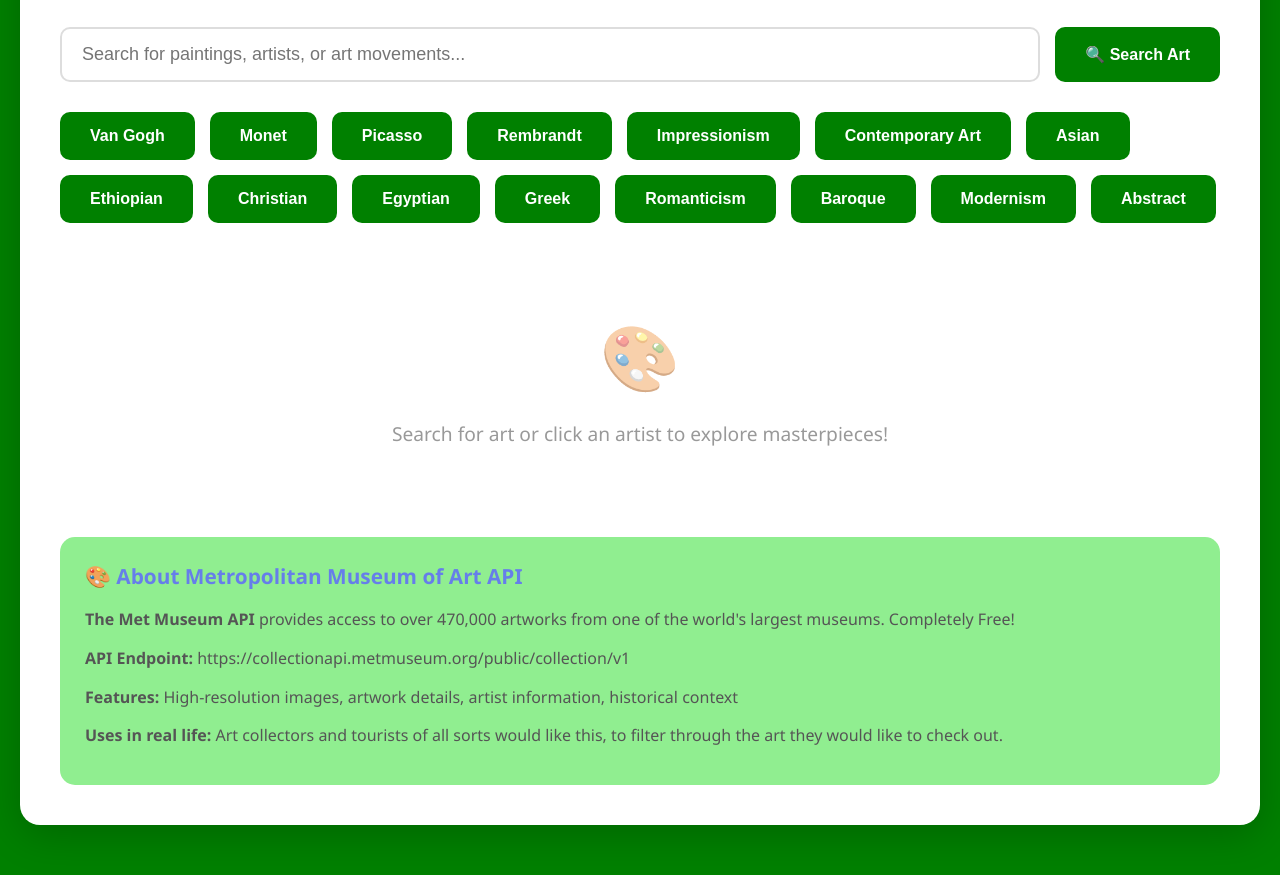
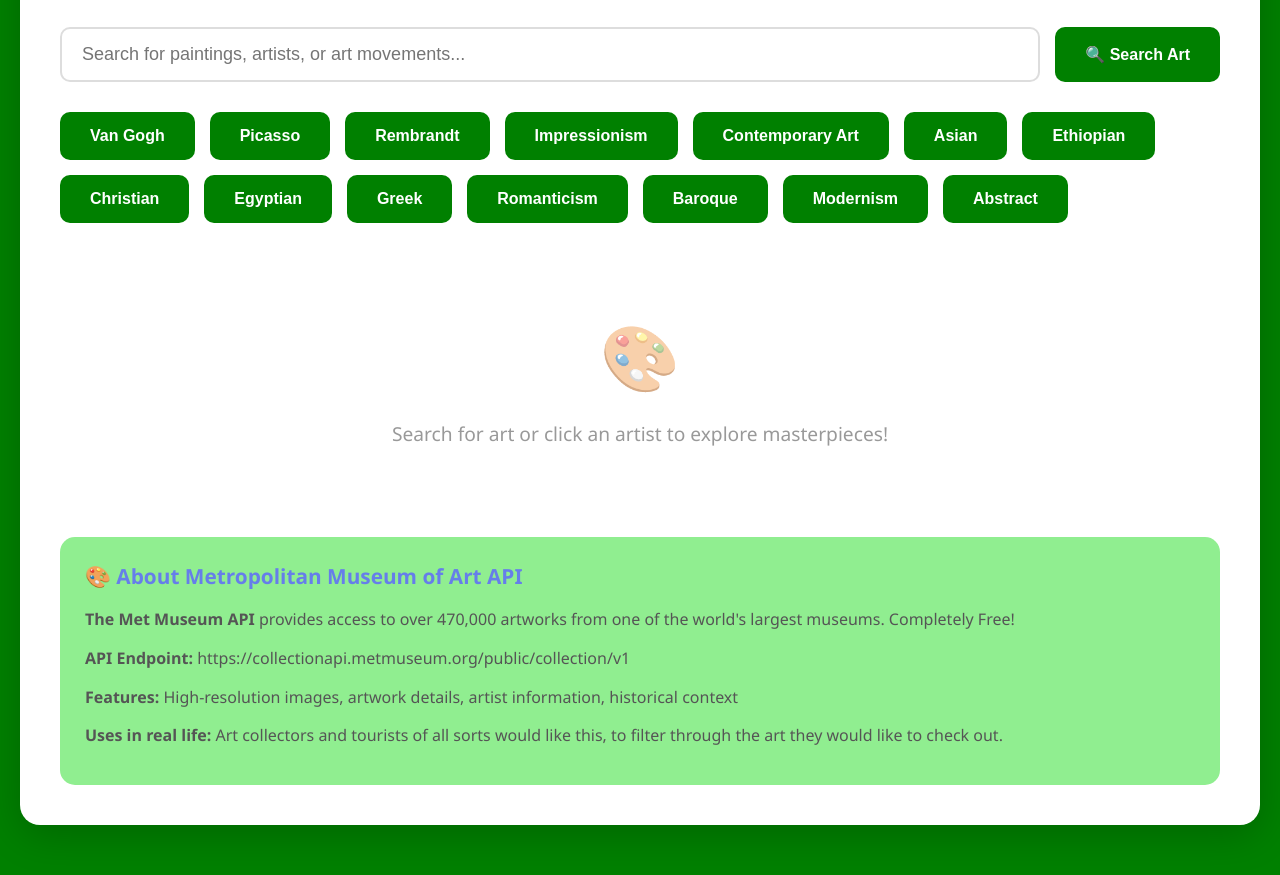
Before and after one commit to EyobelG/JSONProducts, a plain HTML site: page index.html in a window 1280 px wide. Shown: the part 2210-3085 px from the top of the page. Drawn offline with Linux system fonts and the light colour scheme.

Commit message:
Update index.html

```diff
--- a/index.html
+++ b/index.html
@@ -405,7 +405,6 @@
 
             <div class="button-group">
                 <button class="art-button" onclick="fetchArt('van gogh')"> Van Gogh</button>
-                <button class="art-button" onclick="fetchArt('monet')">Monet</button>
                 <button class="art-button" onclick="fetchArt('picasso')">Picasso</button>
                 <button class="art-button" onclick="fetchArt('rembrandt')">Rembrandt</button>
                 <button class="art-button" onclick="fetchArt('impressionism')">Impressionism</button>
```
